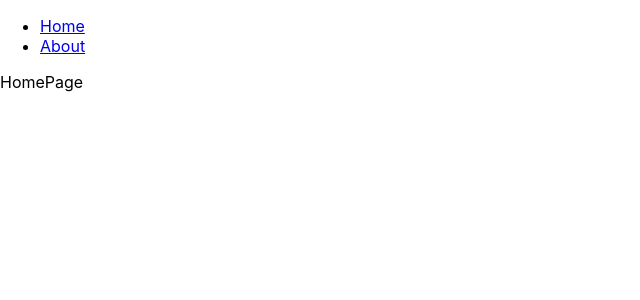
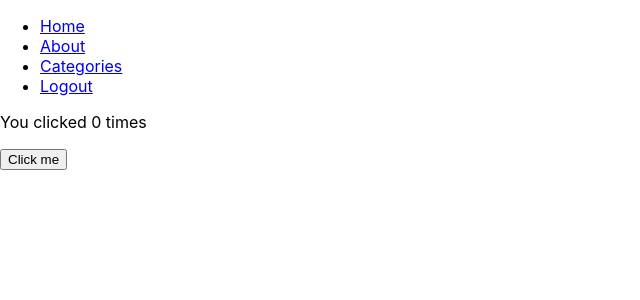
Before and after one commit to dimassekti/fe-cms-semina, a React (Create React App) app: page / in a window 1280 px wide. Shown: the top 300 px of the page, without its empty margins (0-640 px from the left). Built offline with nearby package versions, Linux system fonts and the light colour scheme.

Commit message:
2 nov
2 nov

```diff
--- a/src/components/Navbar/index.js
+++ b/src/components/Navbar/index.js
@@ -1,12 +1,15 @@
-import React from "react";
+import React, { useState } from "react";
 import { Link } from "react-router-dom";
 import NavLink from "../NavLink";
 
 export default function Header() {
+  const [token, setToken] = useState(true);
   return (
     <ul>
       <NavLink to="/">Home</NavLink>
       <NavLink to="/about">About</NavLink>
+      <NavLink to="/categories">Categories</NavLink>
+      {token ? <NavLink to="/about">Logout</NavLink> : <>login</>}
     </ul>
   );
 }
--- a/src/pages/Home/index.js
+++ b/src/pages/Home/index.js
@@ -1,11 +1,49 @@
-import React from "react";
+import React, { useState, useEffect } from "react";
 import Header from "../../components/Navbar";
 
 export default function HomePage() {
+  const [count, setCount] = useState(0);
+  console.log("count >> state");
+  console.log(count);
+  // const [name, setName] = useState();
+  // const [data, setData] = useState([
+  //   {
+  //     id: 1,
+  //     name: "Diam",
+  //   },
+  //   {
+  //     id: 2,
+  //     name: "Diam kedua",
+  //   },
+  // ]);
+
+  // Similar to componentDidMount and componentDidUpdate:
+  useEffect(() => {
+    // Update the document title using the browser API
+    console.log("count >> useEffect", count);
+    document.title = `You clicked ${count} times`;
+  });
+
   return (
     <div>
       <Header />
-      HomePage
+      {console.log("count >> render", count)}
+      {/* <input
+        type="text"
+        value={name}
+        onChange={(e) => setName(e.target.value)}
+      />
+      <p>Nama Saya : {name}</p>
+      <p>total = {count}</p>
+      <button onClick={() => setCount(count + 1)}>Click</button>
+      {data.map((data) => (
+        <ul key={data.id}>
+          <li>{data.name}</li>
+        </ul>
+      ))} */}
+
+      <p>You clicked {count} times</p>
+      <button onClick={() => setCount(count + 1)}>Click me</button>
     </div>
   );
 }
```
Also changed, not shown: src/components/TextInput/index.js (added), src/components/TextInputWithLabel/index.js (added), src/pages/Categories/create.js (added), src/pages/Categories/edit.js (added), src/pages/Categories/form.js (added), src/pages/Categories/index.js (added).
